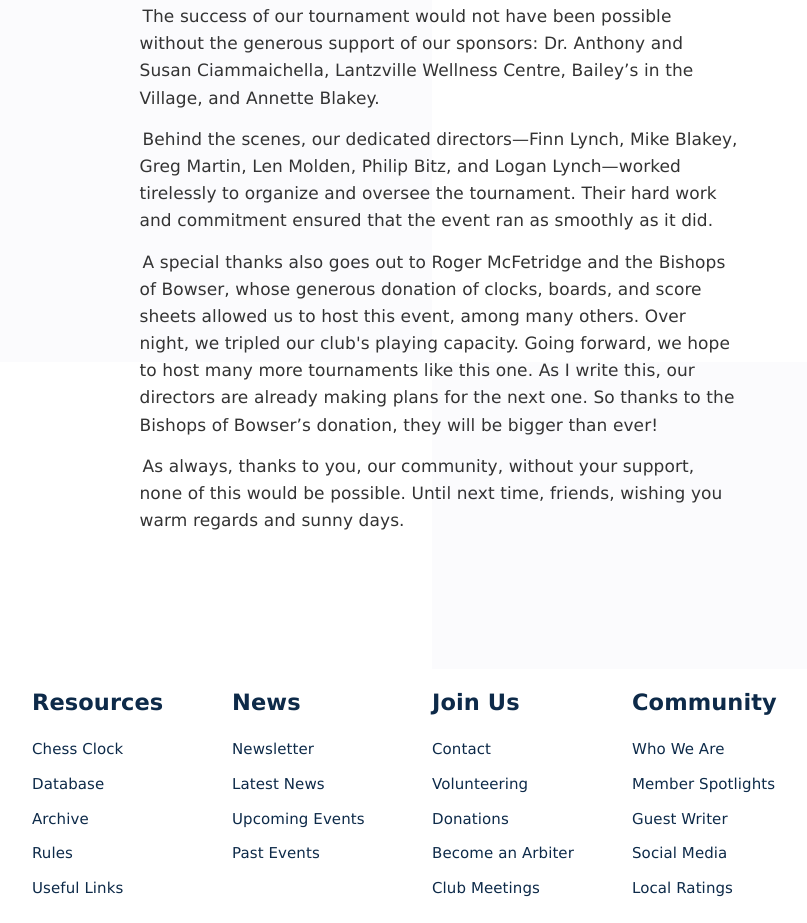
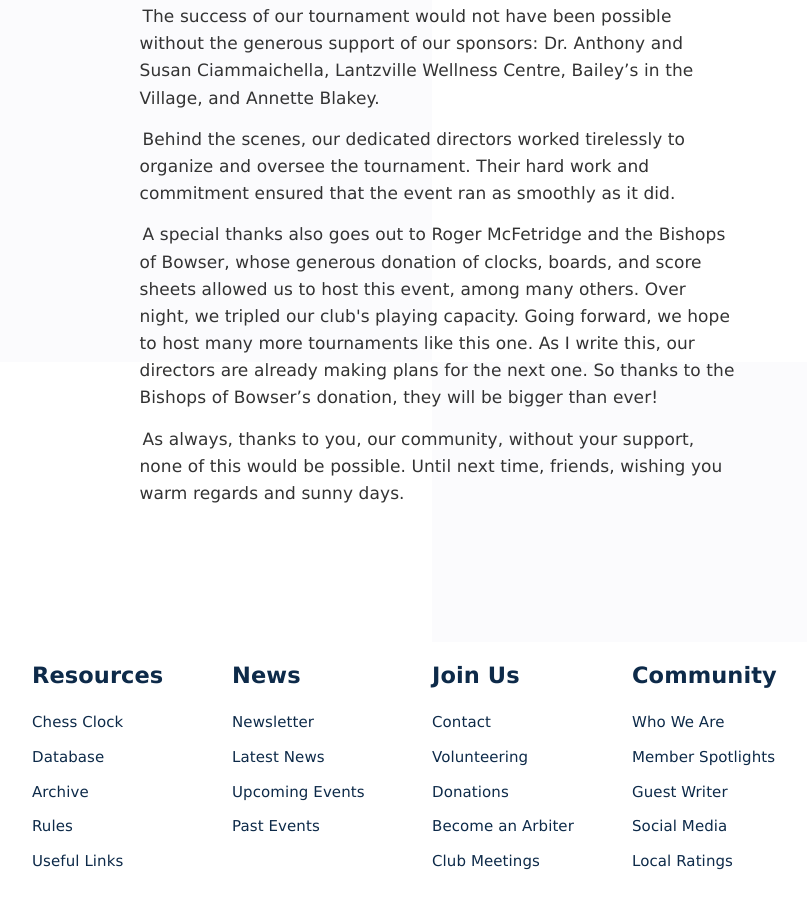
Before and after one commit to Pythoript/oceanside-chess-website, a website: page news/first-annual-oceanside-rapid/index.html in a window 1280 px wide. Shown: the part 1238-2161 px from the top of the page, without its empty margins (208-1015 px from the left). Drawn offline with nearby package versions, Linux system fonts and the light colour scheme; files that its build step writes are made by us from their sources; a web font is replaced by a local one.

Commit message:
Update article

```diff
--- a/news/first-annual-oceanside-rapid/index.html
+++ b/news/first-annual-oceanside-rapid/index.html
@@ -223,10 +223,9 @@
       <p>The growing interest in the game of chess seems more apparent now than ever. Thinking back to the days of meeting at the Qualicum Beach Library, when the number of players was as low as 4 or 5, the growth seems astronomical! During the COVID-19 pandemic, more and more clubs closed their doors. A lack of chess clubs plagued the mid-island. It was in the aftermath of the virus that our club really began to blossom. And now, we are hosting Oceanside’s first chess tournament!</p>
       <p>After some fierce competition, Declan O'Sullivan emerged as the champion, claiming first place and the top prize of $100. Len Molden and Dillon Atkins followed closely, securing second and third places with prizes of $75 and $50, respectively. Stuart Gray Jr. beat both Len and Dillon to second place overall, but decided instead to claim the junior prize, a beautiful Onyx chess set donated to the club earlier that day by a member of the community.</p>
       <p>The success of our tournament would not have been possible without the generous support of our sponsors: Dr. Anthony and Susan Ciammaichella, Lantzville Wellness Centre, Bailey’s in the Village, and Annette Blakey.</p>
-      <p>Behind the scenes, our dedicated directors—Finn Lynch, Mike Blakey, Greg Martin, Len Molden, Philip Bitz, and Logan Lynch—worked tirelessly to organize and oversee the tournament. Their hard work and commitment ensured that the event ran as smoothly as it did.</p>
+      <p>Behind the scenes, our dedicated directors worked tirelessly to organize and oversee the tournament. Their hard work and commitment ensured that the event ran as smoothly as it did.</p>
       <p>A special thanks also goes out to Roger McFetridge and the Bishops of Bowser, whose generous donation of clocks, boards, and score sheets allowed us to host this event, among many others. Over night, we tripled our club's playing capacity. Going forward, we hope to host many more tournaments like this one. As I write this, our directors are already making plans for the next one. So thanks to the Bishops of Bowser’s donation, they will be bigger than ever!</p>
       <p>As always, thanks to you, our community, without your support, none of this would be possible. Until next time, friends, wishing you warm regards and sunny days.</p>
-      <!-- <p>- OceansideChess.org Webmaster</p> -->
 
    </main>
       <footer class="footer">
```
